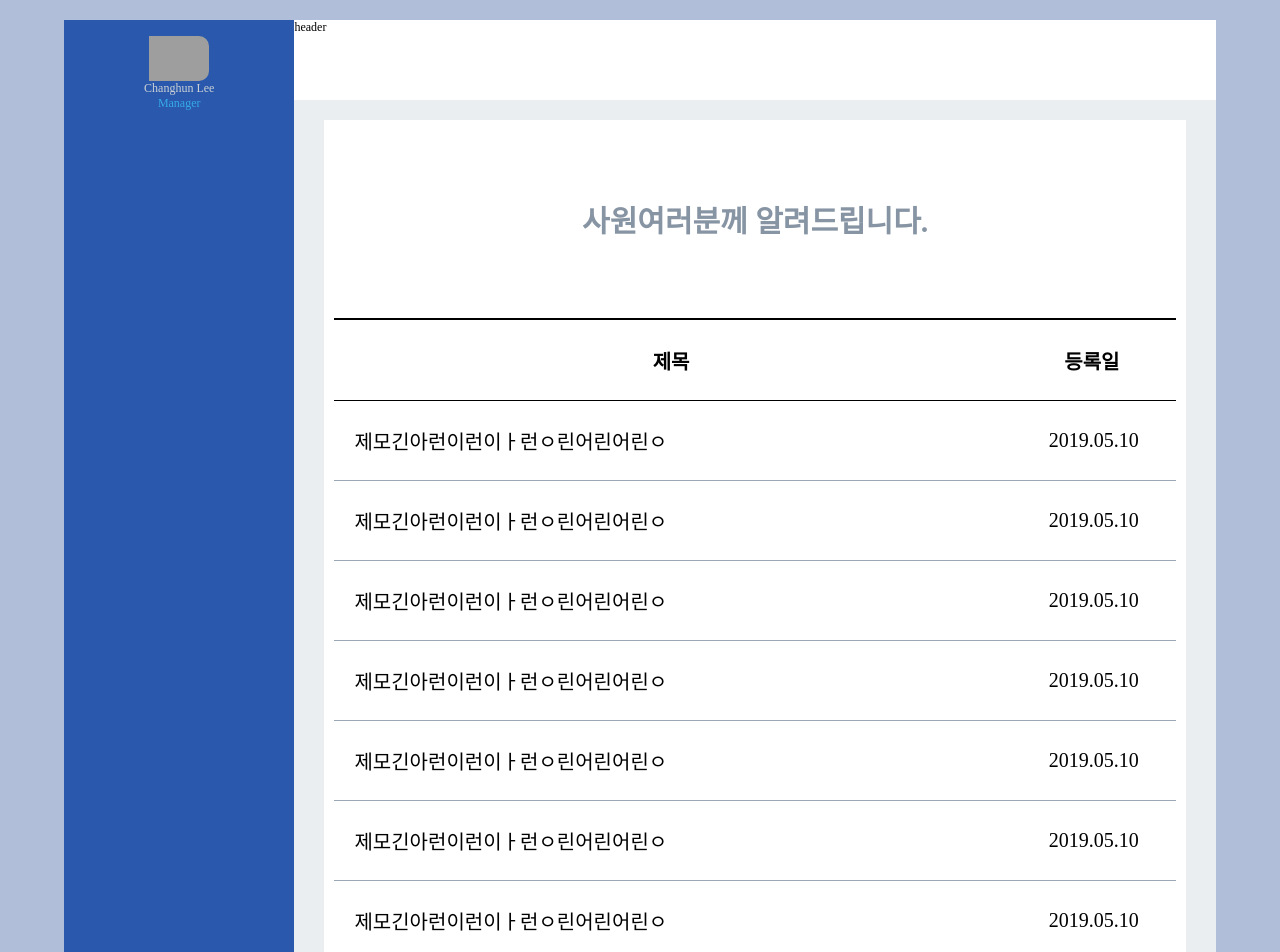
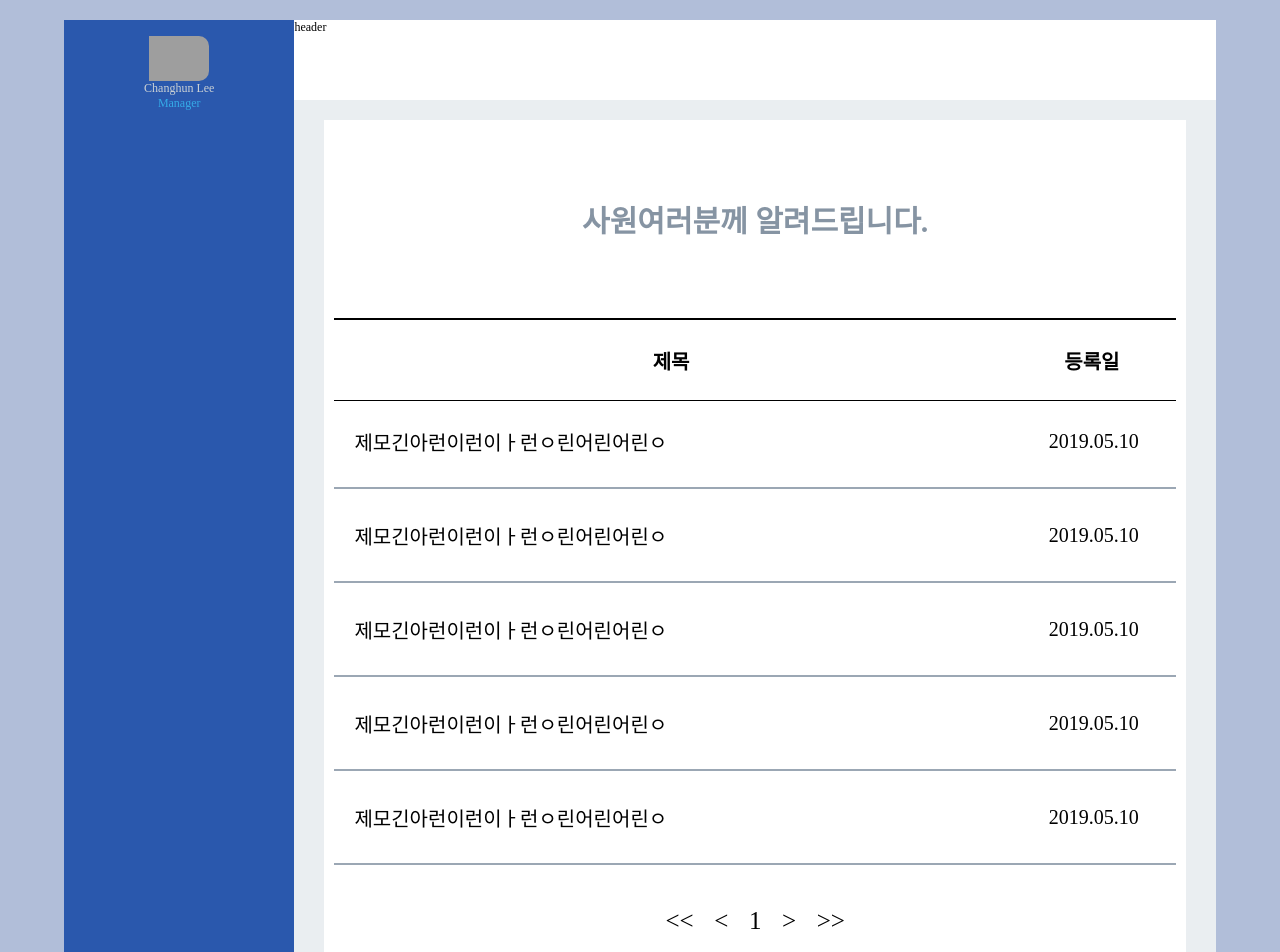
Before and after one commit to wakie92/React_Management_App, a React (Create React App) app: page /notice in a window 1280 px wide. Shown: the top 952 px of the page. Built offline with nearby package versions, Linux system fonts and the light colour scheme; grey boxes are pictures that could not be loaded.

Commit message:
Add PageNation component

```diff
--- a/src/components/UI/NoticeBoard/NoticeBoard.jsx
+++ b/src/components/UI/NoticeBoard/NoticeBoard.jsx
@@ -1,6 +1,7 @@
 import React from 'react';
 import classes from './NoticeBoard.module.scss';
 import NoticeItem from './NoticeItem';
+import PageNation from './NoticePageNation';
 const NoticeBoard = () => {
 
   return (
@@ -18,10 +19,8 @@
         <NoticeItem/>
         <NoticeItem/>
         <NoticeItem/>
-        <NoticeItem/>
-        <NoticeItem/>
-        <NoticeItem/>
       </div>
+      <PageNation/>
     </div>
   )
 }
--- a/src/components/UI/NoticeBoard/NoticeItem/NoticeItem.jsx
+++ b/src/components/UI/NoticeBoard/NoticeItem/NoticeItem.jsx
@@ -4,10 +4,13 @@
 const NoticeItem = () => {
 
   return (
-    <div className = {classes.NoticeItemWrapper}>
-      <span className = {classes.NoticeTitle}>제모긴아런이런이ㅏ런ㅇ린어린어린ㅇ</span>
-      <span className = {classes.NoticeDate}>2019.05.10</span>
-    </div>
+    <>
+      <div className = {classes.NoticeItemWrapper}>
+        <span className = {classes.NoticeTitle}>제모긴아런이런이ㅏ런ㅇ린어린어린ㅇ</span>
+        <span className = {classes.NoticeDate}>2019.05.10</span>
+      </div>
+      <hr className = {classes.NoticeItemHr}/>
+    </>
   )
 }
 
--- a/src/components/UI/NoticeBoard/NoticeItem/NoticeItem.module.scss
+++ b/src/components/UI/NoticeBoard/NoticeItem/NoticeItem.module.scss
@@ -1,10 +1,12 @@
 @import 'styles/utils.scss';
 
+.NoticeItemHr {
+  border: 0.5px solid $inputContent;
+}
 .NoticeItemWrapper {
   display: flex;
   height: 80px;
   padding : 15px 0;
-  border-bottom: 0.5px solid $inputContent;
   justify-content: space-between;
   cursor: pointer;
   font-weight: 520;
--- /dev/null
+++ b/src/components/UI/NoticeBoard/NoticePageNation/NoticePageNation.jsx
@@ -0,0 +1,21 @@
+import React from 'react';
+import classes from './NoticePageNation.module.scss';
+
+const NoticePageNation = () => {
+
+  return(
+    <>
+      {/* <hr/> */}
+      <div className = {classes.PageNationWrapper}>
+        <div className = {classes.PageNationBox}>
+          <span> &#60;&#60; </span>
+          <span> &#60; </span>
+          <span>  1 </span>
+          <span> &#62; </span>
+          <span> &#62;&#62; </span>
+        </div>
+      </div>
+    </>
+  )
+}
+export default NoticePageNation;
--- /dev/null
+++ b/src/components/UI/NoticeBoard/NoticePageNation/NoticePageNation.module.scss
@@ -0,0 +1,23 @@
+@import 'styles/utils.scss';
+
+hr {
+  border : 1px solid black;
+}
+.PageNationWrapper {
+  @include ArrangeCenter;
+  width : 100%;
+  height: 100px;
+  .PageNationBox {
+    width : 200px;
+    font-size : 25px;
+    text-align: center;
+    display: flex;
+    justify-content: space-around;
+    cursor: pointer;
+  }
+  @media screen and (min-width : 1300px) {
+    .PageNationBox {
+      width : 300px;
+    }
+  }
+}
--- /dev/null
+++ b/src/components/UI/NoticeBoard/NoticePageNation/index.js
@@ -0,0 +1 @@
+export { default } from './NoticePageNation';
```
